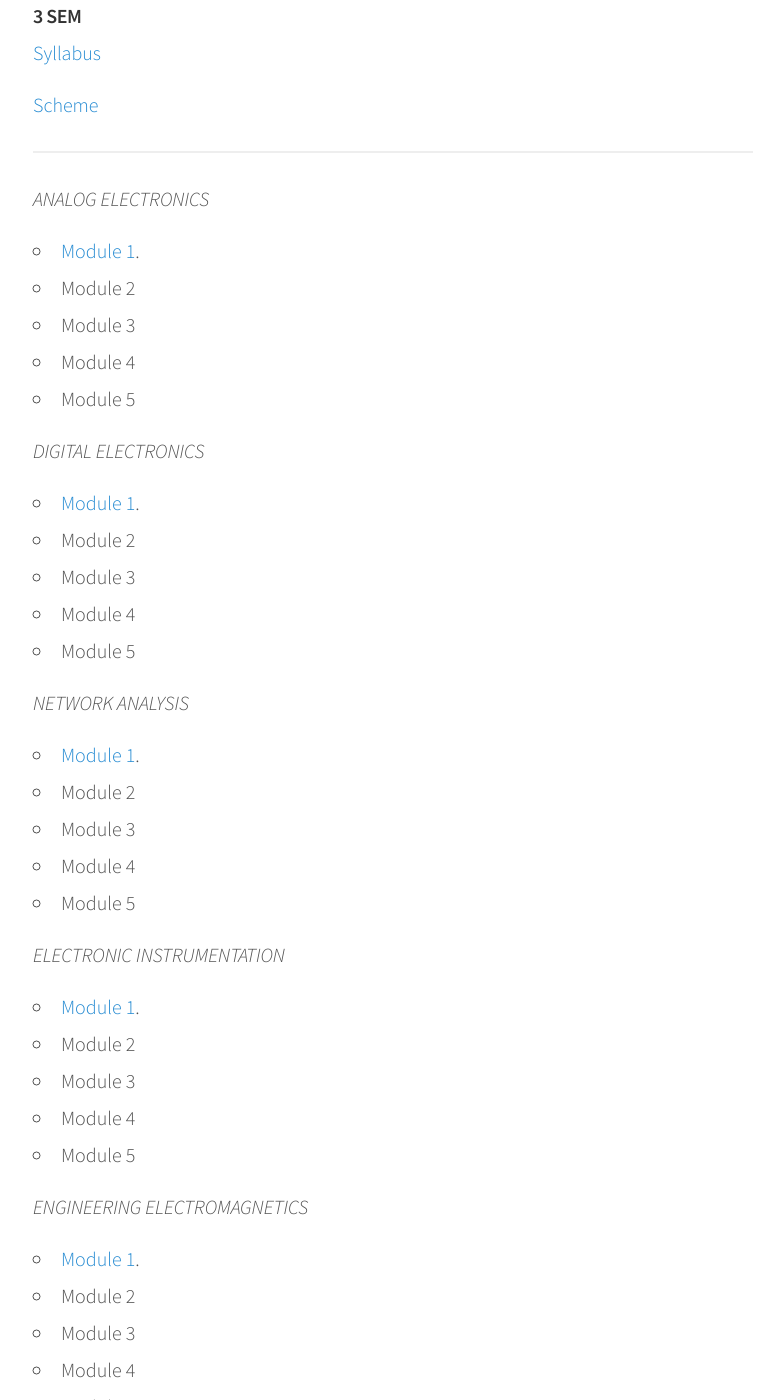
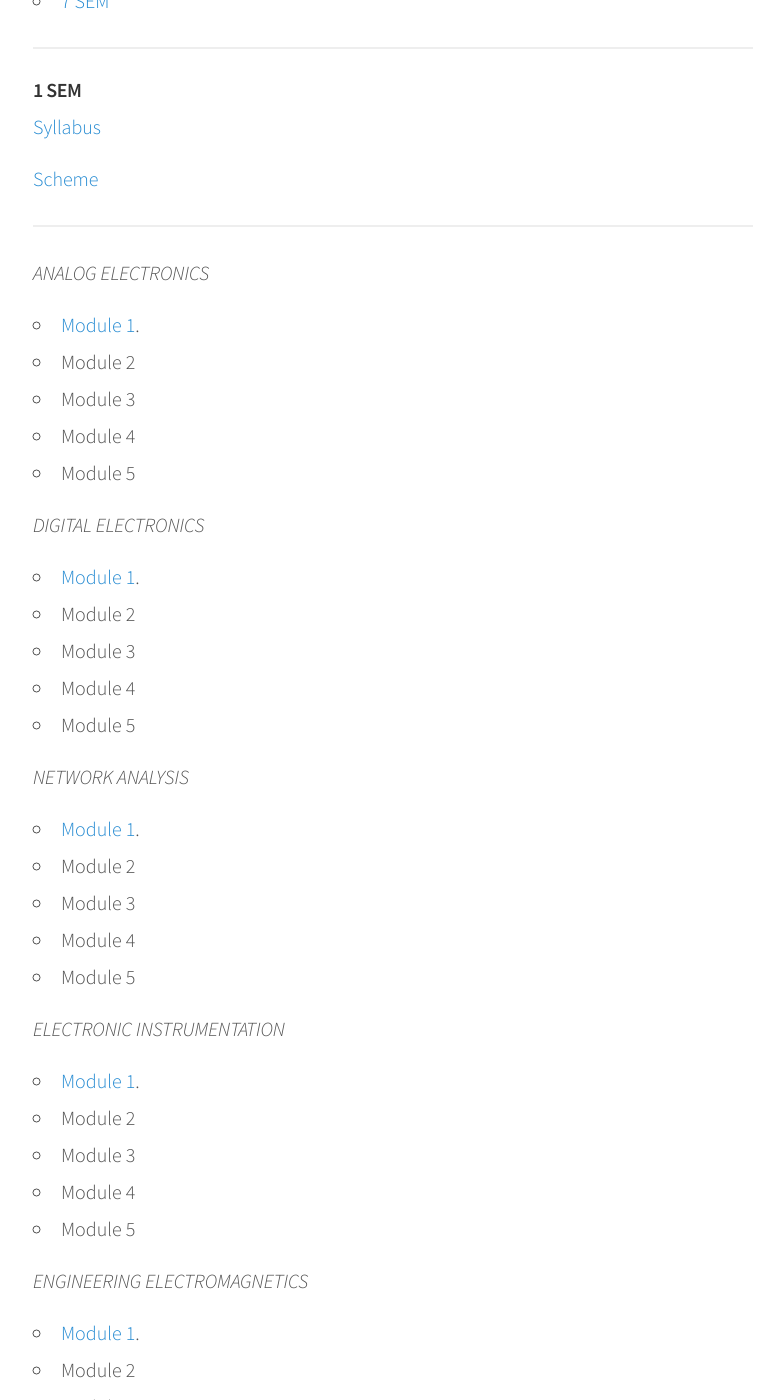
Before and after one commit to YoguBellad/TestGithub, a Jekyll site: the page built from _posts/2016-10-06-semsubj.md, in a window 1280 px wide and 1400 px high, scrolled down 371 px. Shown: the whole window, without its empty margins (247-1031 px from the left). Built offline with Jekyll 4.4.1, drawn with Linux system fonts in a browser that asks for light colours; some of the changed text lies outside the part shown.

Commit message:
fixed 1,7 sem

```diff
--- a/_posts/2016-10-06-semsubj.md
+++ b/_posts/2016-10-06-semsubj.md
@@ -6,6 +6,73 @@
 *
 {:toc}
 </nav>
+<hr>
+
+#### 1 SEM
+
+<a target="_blank" href="https://drive.google.com/file/d/0B9cqMjKT9M-dNFk0OXBEWUwzbzA/view?usp=sharing">Syllabus</a>
+
+<a target="_blank" href="https://drive.google.com/open?id=0B9cqMjKT9M-dcXdjRjZMSlNsTkE">Scheme</a>
+
+<hr>
+
+
+<i>ANALOG ELECTRONICS
+</i>
+
+* <a target="_blank"  href="https://drive.google.com/open?id=0B9cqMjKT9M-dNHJNdWpMQUFiNnc">Module 1</a>.
+* Module 2
+* Module 3
+* Module 4
+* Module 5
+
+
+<i>DIGITAL ELECTRONICS
+</i>
+
+* <a target="_blank"  href="https://drive.google.com/open?id=0B9cqMjKT9M-dNHJNdWpMQUFiNnc">Module 1</a>.
+* Module 2
+* Module 3
+* Module 4
+* Module 5
+
+<i>NETWORK ANALYSIS </i>
+
+* <a target="_blank"  href="https://drive.google.com/open?id=0B9cqMjKT9M-dNHJNdWpMQUFiNnc">Module 1</a>.
+* Module 2
+* Module 3
+* Module 4
+* Module 5
+
+<i>ELECTRONIC INSTRUMENTATION
+</i>
+
+* <a  target="_blank" href="https://drive.google.com/open?id=0B9cqMjKT9M-dNHJNdWpMQUFiNnc">Module 1</a>.
+* Module 2
+* Module 3
+* Module 4
+* Module 5
+
+<i>ENGINEERING ELECTROMAGNETICS
+</i>
+
+* <a  target="_blank" href="https://drive.google.com/open?id=0B9cqMjKT9M-dNHJNdWpMQUFiNnc">Module 1</a>.
+* Module 2
+* Module 3
+* Module 4
+* Module 5
+
+
+<hr>
+
+
+<i>ANALOG ELECTRONICS LABORATORY
+</i>
+
+
+<i>DIGITAL ELECTRONICS LABORATORY</i>
+
+
 <hr>
 
 #### 3 SEM
@@ -206,3 +273,183 @@
 
 
 <hr>
+
+#### 7 SEM
+
+<a  target="_blank" href="https://drive.google.com/open?id=0B9cqMjKT9M-dWm9fdTAxTUZ4d1U">Syllabus</a>
+
+<a target="_blank"  href="https://drive.google.com/open?id=0B9cqMjKT9M-dYUVPX3Z3aERjZHc">Scheme</a>
+
+<hr>
+
+
+<i> COMPUTER COMMUNICATION NETWORKS
+</i>
+
+ Part A
+
+* <a target="_blank"  href="https://drive.google.com/open?id=0B9cqMjKT9M-dNHJNdWpMQUFiNnc">Unit 1</a>
+* Unit 2
+* Unit 3
+* Unit 4
+
+ Part B
+
+* Unit 5
+* Unit 6
+* Unit 7
+* Unit 8
+
+
+<i>OPTICAL FIBER COMMUNICATION
+</i>
+
+ Part A
+
+* <a target="_blank"  href="https://drive.google.com/open?id=0B9cqMjKT9M-dNHJNdWpMQUFiNnc">Unit 1</a>
+* Unit 2
+* Unit 3
+* Unit 4
+
+ Part B
+
+* Unit 5
+* Unit 6
+* Unit 7
+* Unit 8
+
+
+<i>POWER ELECTRONICS
+</i>
+
+ Part A
+
+* <a  target="_blank" href="https://drive.google.com/open?id=0B9cqMjKT9M-dNHJNdWpMQUFiNnc">Unit 1</a>
+* Unit 2
+* Unit 3
+* Unit 4
+
+ Part B
+
+* Unit 5
+* Unit 6
+* Unit 7
+* Unit 8
+
+
+<i>EMBEDED SYSTEM DESIGN
+</i>
+
+ Part A
+
+* <a  target="_blank" href="https://drive.google.com/open?id=0B9cqMjKT9M-dNHJNdWpMQUFiNnc">Unit 1</a>
+* Unit 2
+* Unit 3
+* Unit 4
+
+ Part B
+
+* Unit 5
+* Unit 6
+* Unit 7
+* Unit 8
+
+
+<i>DSP ALGORITHMS AND ARCHITECTURE </i>
+
+ Part A
+
+* <a  target="_blank" href="https://drive.google.com/open?id=0B9cqMjKT9M-dNHJNdWpMQUFiNnc">Unit 1</a>
+* Unit 2
+* Unit 3
+* Unit 4
+
+ Part B
+
+* Unit 5
+* Unit 6
+* Unit 7
+* Unit 8
+
+
+<i>MICRO AND SMART SYSTEMS TECHNOLOGY</i>
+
+ Part A
+
+* <a  target="_blank" href="https://drive.google.com/open?id=0B9cqMjKT9M-dNHJNdWpMQUFiNnc">Unit 1</a>
+* Unit 2
+* Unit 3
+* Unit 4
+
+ Part B
+
+* Unit 5
+* Unit 6
+* Unit 7
+* Unit 8
+
+
+<i>ARTIFICIAL NEURAL NETWORKS</i>
+
+ Part A
+
+* <a  target="_blank" href="https://drive.google.com/open?id=0B9cqMjKT9M-dNHJNdWpMQUFiNnc">Unit 1</a>
+* Unit 2
+* Unit 3
+* Unit 4
+
+ Part B
+
+* Unit 5
+* Unit 6
+* Unit 7
+* Unit 8
+
+
+
+<i>CAD FOR VLSI</i>
+
+ Part A
+
+* <a  target="_blank" href="https://drive.google.com/open?id=0B9cqMjKT9M-dNHJNdWpMQUFiNnc">Unit 1</a>
+* Unit 2
+* Unit 3
+* Unit 4
+
+ Part B
+
+* Unit 5
+* Unit 6
+* Unit 7
+* Unit 8
+
+
+<i>APPLIED EMBEDDED SYSTEM DESIGN </i>
+
+ Part A
+
+* <a  target="_blank" href="https://drive.google.com/open?id=0B9cqMjKT9M-dNHJNdWpMQUFiNnc">Unit 1</a>
+* Unit 2
+* Unit 3
+* Unit 4
+
+ Part B
+
+* Unit 5
+* Unit 6
+* Unit 7
+* Unit 8
+
+
+<hr>
+
+
+<i>Lab Manual</i>
+
+
+<a target="_blank"  href="https://drive.google.com/open?id=0B9cqMjKT9M-dWl9uMU1uTC1tS3c"> VLSI LAB</a>
+
+
+POWER ELECTRONICS LAB
+
+<hr>
```
